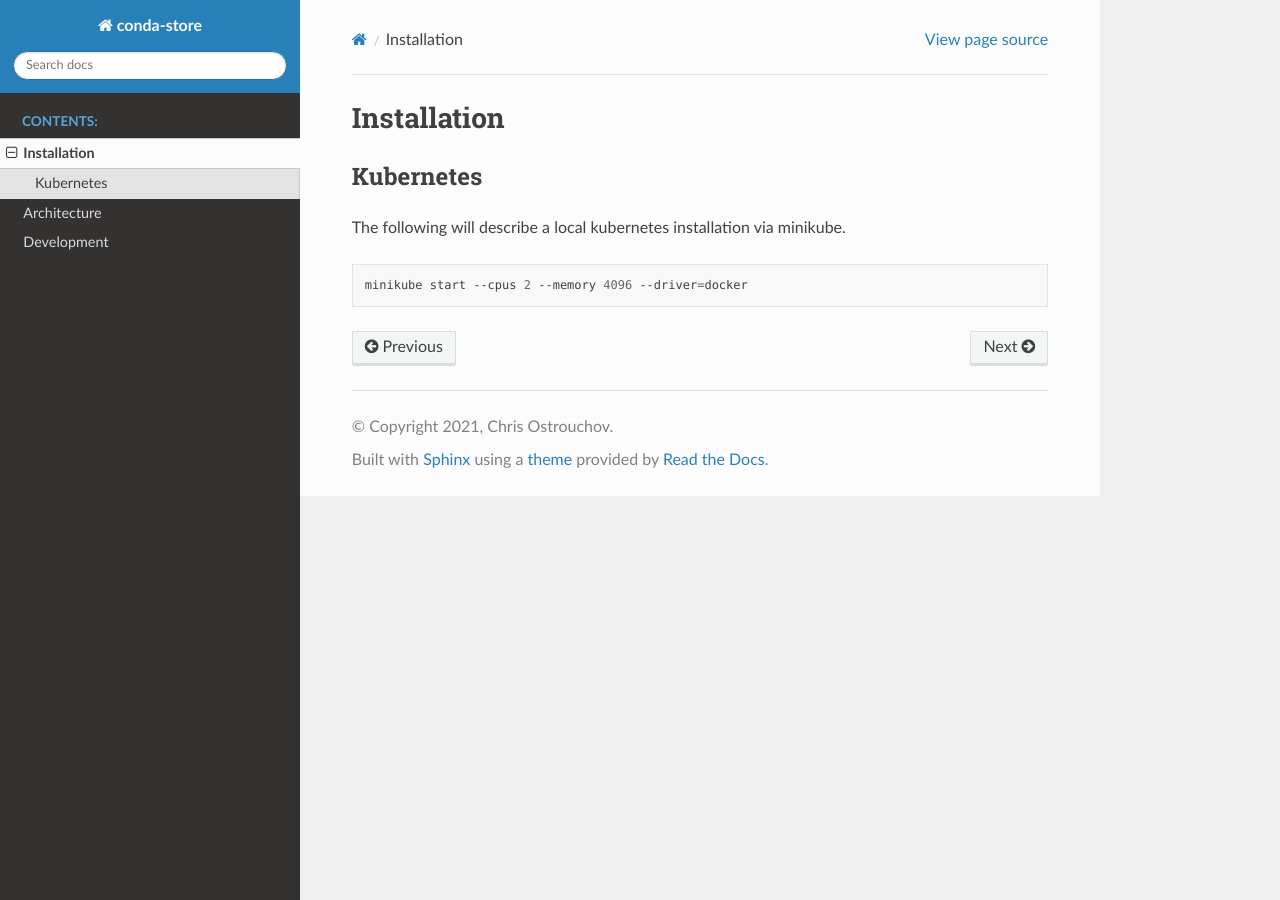
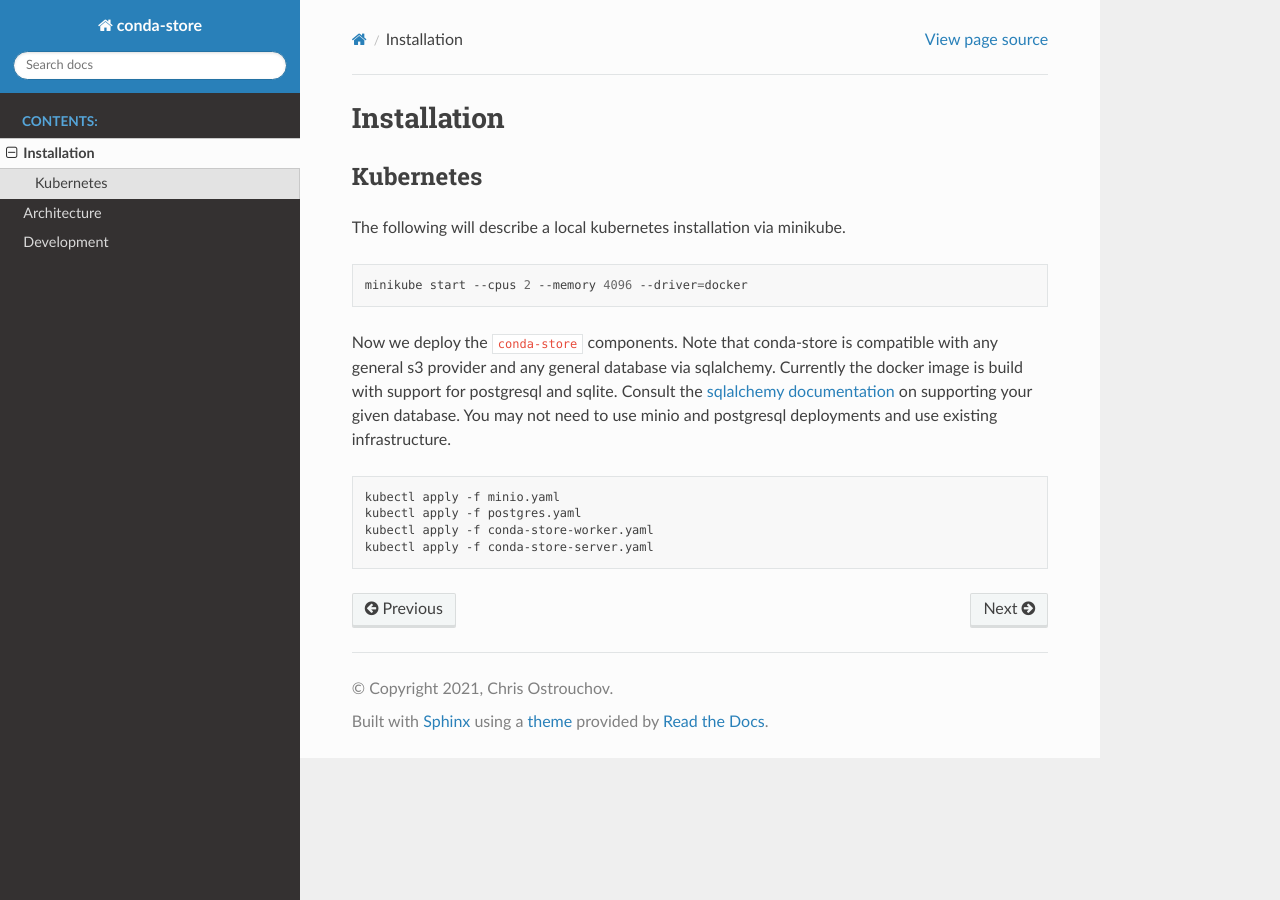
Before and after one commit to conda-incubator/conda-store, a Sphinx documentation site: the page built from docs/installation.md, in a window 1280 px wide. Built offline with Sphinx 7.4.7 and the Read the Docs theme 2.0.0, drawn with Linux system fonts in a browser that asks for light colours.

Commit message:
Adding installation documentation for kubernetes

````diff
--- a/docs/installation.md
+++ b/docs/installation.md
@@ -8,3 +8,18 @@
 ```shell
 minikube start --cpus 2 --memory 4096 --driver=docker
 ```
+
+Now we deploy the `conda-store` components. Note that conda-store is
+compatible with any general s3 provider and any general database via
+sqlalchemy. Currently the docker image is build with support for
+postgresql and sqlite. Consult the [sqlalchemy
+documentation](https://docs.sqlalchemy.org/en/14/core/engines.html#database-urls)
+on supporting your given database. You may not need to use minio and
+postgresql deployments and use existing infrastructure.
+
+```shell
+kubectl apply -f minio.yaml
+kubectl apply -f postgres.yaml
+kubectl apply -f conda-store-worker.yaml
+kubectl apply -f conda-store-server.yaml
+```
````
